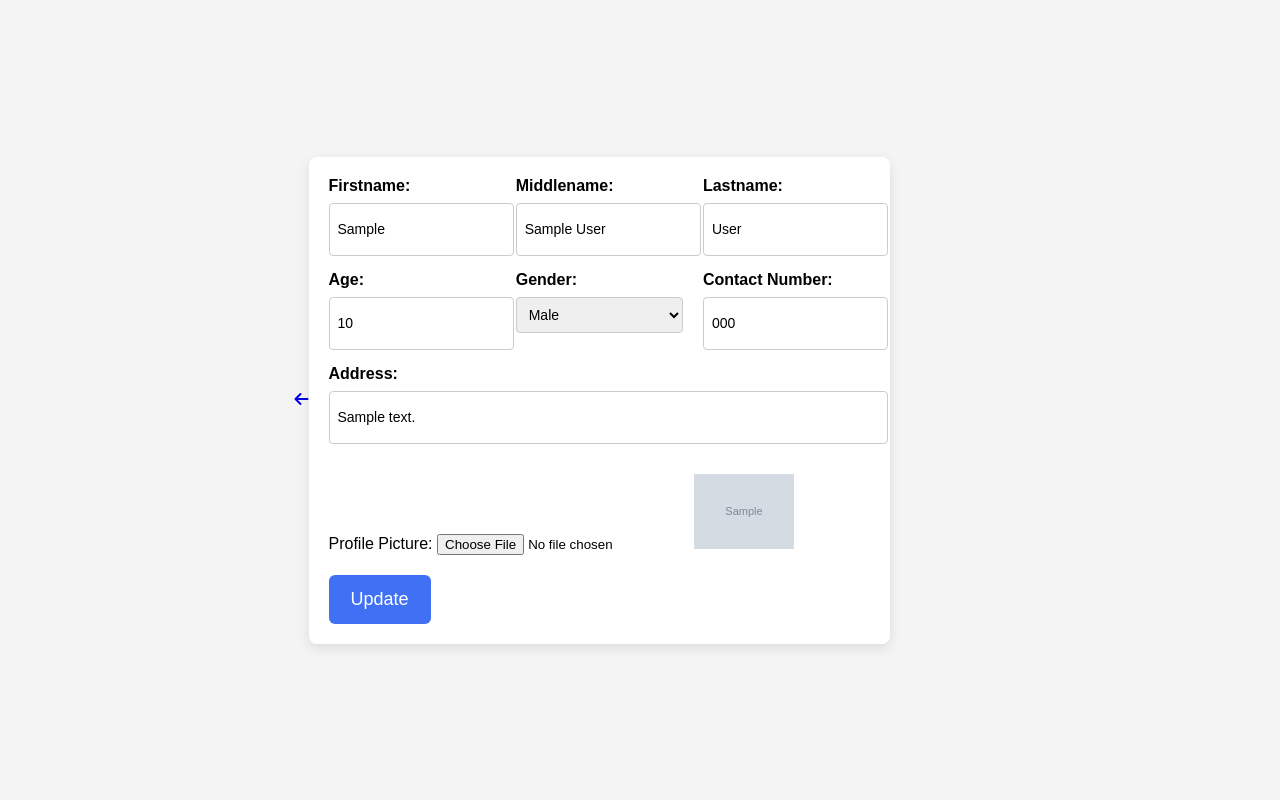
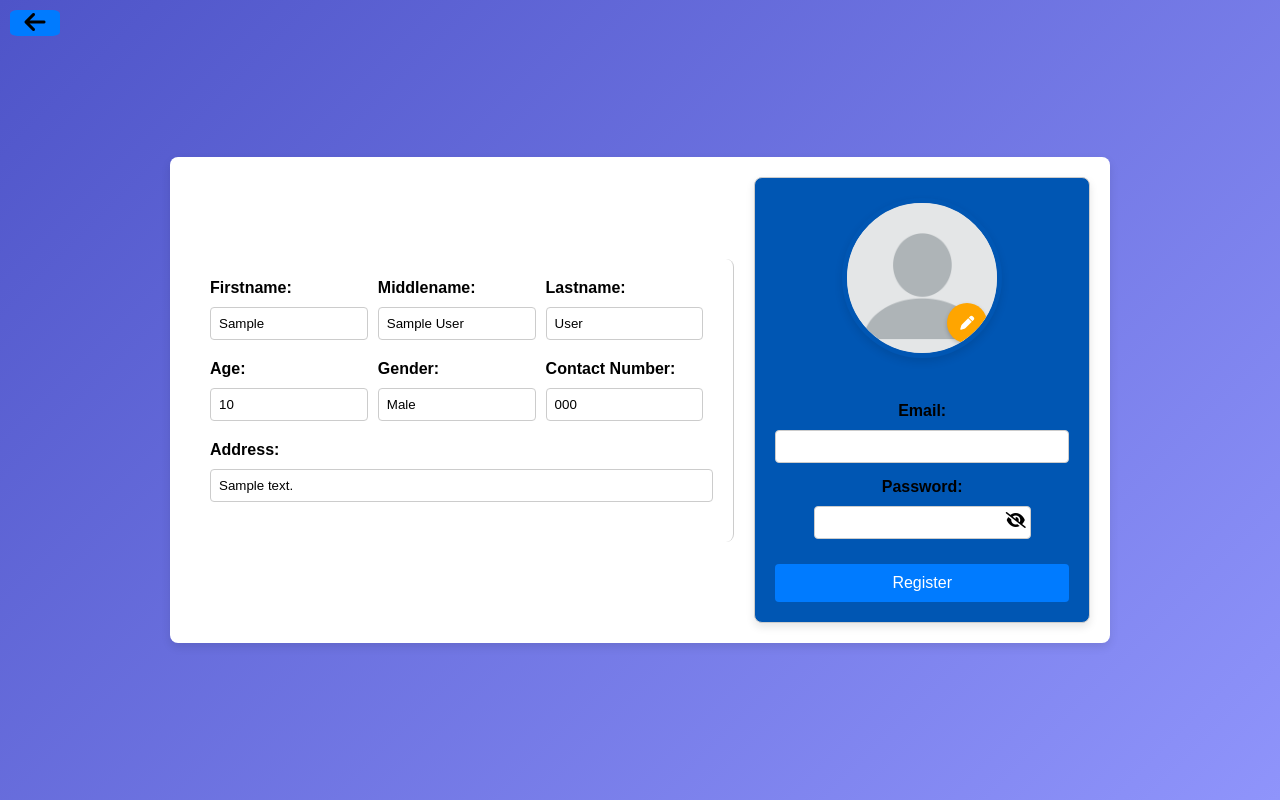
Before and after one commit to cr4zyCute/Bsit-profiling-vincent, a PHP site: page /admin/adminUpdateStudent.php?id=1 in a window 1280 px wide. Run offline with PHP 8.4, Linux system fonts and the light colour scheme; a user stored in the database is signed in; tables that the repository leaves empty hold one stand-in row (values such as "Sample post"); grey boxes marked "Sample" are stand-in pictures; data that the repository does not hold is empty.

Commit message:
nov/25/2:5

```diff
--- a/admin/adminUpdateStudent.php
+++ b/admin/adminUpdateStudent.php
@@ -18,56 +18,57 @@ if (isset($_GET['id'])) {
     echo "Invalid student ID!";
     exit;
 }
-
-
-if ($_SERVER['REQUEST_METHOD'] === 'POST' && isset($_POST['update'])) {
-    $id = $_POST['student_id'];
-    $firstname = $_POST['firstname'];
-    $middlename = $_POST['middlename'];
-    $lastname = $_POST['lastname'];
-    $age = $_POST['age'];
-    $gender = $_POST['gender'];
-    $phone = $_POST['phone'];
-    $address = $_POST['address'];
-    $imageQuery = "";
-
+  if ($_SERVER['REQUEST_METHOD'] == 'POST') {
+        $firstname = mysqli_real_escape_string($conn, $_POST['firstname']);
+        $lastname = mysqli_real_escape_string($conn, $_POST['lastname']);
+        $age = mysqli_real_escape_string($conn, $_POST['age']);
+        $gender = mysqli_real_escape_string($conn, $_POST['gender']);
+        $phone = mysqli_real_escape_string($conn, $_POST['phone']);
+        $address = mysqli_real_escape_string($conn, $_POST['address']);
+        $email = mysqli_real_escape_string($conn, $_POST['email']);
+        $imageQueryPart = "";
         if (!empty($_FILES['profileImage']['name'])) {
             $imageName = basename($_FILES['profileImage']['name']);
-        $imagePath = '../images-data/' . $imageName;
+            $imagePath = 'images-data/' . $imageName;
 
        if (move_uploaded_file($_FILES['profileImage']['tmp_name'], $imagePath)) {
-            $imageQuery = ", image = '$imagePath'";
+    $imageQueryPart = ", student.image = '$imagePath'";
+    } else {
+        echo "Failed to upload image.";
+        var_dump($_FILES);
+        exit();
+    }
+    }
+    $updateQuery = "
+        UPDATE student
+        JOIN loginCredentials ON student.id = loginCredentials.student_id
+        SET
+            student.firstname = '$firstname',
+            student.lastname = '$lastname',
+            student.age = '$age',
+            student.gender = '$gender',
+            student.phone = '$phone',
+            student.address = '$address',
+            loginCredentials.email = '$email'
+            $imageQueryPart
+        WHERE student.id = '$student_id'
+    ";
+        if (mysqli_query($conn, $updateQuery)) {
+            header("Location: student.php");
+            exit();
+        } else {
+            echo "Error updating profile: " . mysqli_error($conn);
         }
     }
 
-    $updateQuery = "UPDATE student SET
-                    firstname = '$firstname',
-                    middlename = '$middlename',
-                    lastname = '$lastname',
-                    age = '$age',
-                    gender = '$gender',
-                    phone = '$phone',
-                    address = '$address'
-                    $imageQuery
-                    WHERE id = $id";
-
-    if (mysqli_query($conn, $updateQuery)) {
-        header("Location: adminUpdateStudent.php?id=$id&update=success");
-    } else {
-        echo "Error updating record: " . mysqli_error($conn);
-    }
-}
-
-
 ?>
-
 <!DOCTYPE html>
 <html lang="en">
 <head>
     <meta charset="UTF-8">
     <meta name="viewport" content="width=device-width, initial-scale=1.0">
     <title>Edit Student</title>
-    <link rel="stylesheet" href="../css/adminUpdateStudent.css">
+     <link rel="stylesheet" href="../css/adminaddStudent.css">
     <link rel="stylesheet" href="https://cdnjs.cloudflare.com/ajax/libs/font-awesome/6.7.1/css/all.min.css" integrity="sha512-5Hs3dF2AEPkpNAR7UiOHba+lRSJNeM2ECkwxUIxC1Q/FLycGTbNapWXB4tP889k5T5Ju8fs4b1P5z/iB4nMfSQ==" crossorigin="anonymous" referrerpolicy="no-referrer" />
 
 </head>
@@ -80,10 +81,7 @@ if ($_SERVER['REQUEST_METHOD'] === 'POST' && isset($_POST['update'])) {
 
 
    <form action="?id=<?php echo $student['id']; ?>" method="post" enctype="multipart/form-data">
-
     <div class="container">
-            <input type="hidden" name="student_id" value="<?php echo $student['id']; ?>">
-
         <div class="form-section">
             <div class="form-row">
                 <div class="form-group">
@@ -97,47 +95,64 @@ if ($_SERVER['REQUEST_METHOD'] === 'POST' && isset($_POST['update'])) {
                 <div class="form-group">
                     <label for="lastname">Lastname:</label>
                     <input type="text" id="lastname" name="lastname" value="<?php echo htmlspecialchars($student['lastname']); ?>" required>
+
                 </div>
             </div>
             <div class="form-row">
                 <div class="form-group">
                     <label for="age">Age:</label>
                     <input type="number" id="age" name="age" value="<?php echo htmlspecialchars($student['age']); ?>" required>
+
                 </div>
                 <div class="form-group">
                     <label for="gender">Gender:</label>
-                        <select id="gender" name="gender" required>
-                            <option value="Male" <?php echo $student['gender'] === 'Male' ? 'selected' : ''; ?>>Male</option>
-                            <option value="Female" <?php echo $student['gender'] === 'Female' ? 'selected' : ''; ?>>Female</option>
-                            <option value="Others" <?php echo $student['gender'] === 'Others' ? 'selected' : ''; ?>>Others</option>
-                        </select>
+                    <input type="text" id="gender" name="gender" value="<?php echo htmlspecialchars($student['gender']); ?>" required>
                 </div>
                 <div class="form-group">
                     <label for="phone">Contact Number:</label>
-                        <input type="text" id="phone" name="phone" value="<?php echo htmlspecialchars($student['phone']); ?>" required>
+                    <input type="number" id="phone" name="phone" value="<?php echo htmlspecialchars($student['phone']); ?>" required>
                 </div>
             </div>
             <div class="form-row">
                 <div class="form-group full-width">
                     <label for="address">Address:</label>
-                        <input type="text" id="address" name="address" value="<?php echo htmlspecialchars($student['address']); ?>" required>
+                    <input type="address" id="address" name="address" value="<?php echo htmlspecialchars($student['address']); ?>" required>
                 </div>
             </div>
         </div>
 
       <div class="profile-section">
    <div class="profile-pic">
-                    <label for="profileImage">Profile Picture:</label>
-                    <input type="file" id="profileImage" name="profileImage" accept="image/*">
-                    <?php if (!empty($student['image'])) { ?>
-                        <img src="<?php echo $student['image']; ?>" alt="Profile Picture" style="max-width: 100px; margin-top: 10px;">
-                    <?php } ?>
+    <img id="profileImage" src="../images/blank-profile-picture-973460_1280.png" alt="Profile Picture">
+    <label for="profilePicture">Profile Picture:</label>
+    <input type="file" id="profilePicture" name="profilePicture" accept="image/*" required>
+    <button class="edit-btn" type="button" id="editButton"><i class="fa-solid fa-pen"></i></button>
+</div>
+
+    <div class="login-section">
+        <div class="form-group">
+            <label for="email">Email:</label>
+           <input type="text" id="email" name="email" value="<?php echo htmlspecialchars($student['email']); ?>">
+        </div>
+        <div class="form-group">
+            <label for="password">Password:</label>
+                    <div style="position: relative; display: inline-block;">
+                        <input type="password" id="password" name="password"
+                            value="<?php echo htmlspecialchars($student['password']); ?>" required
+                            style="padding-right: 30px;">
+                        <i class="fa-solid fa-eye-slash" id="togglePassword"
+                            style="position: absolute; right: 5px; top: 50%; transform: translateY(-50%); cursor: pointer;"></i>
+                    </div>
+        </div>
+        <button type="submit" name="submit" class="register-btn">Register</button>
     </div>
 </div>
 
-            <button type="submit" name="update" class="update-btn">Update</button>
     </div>
 </form>
+
+
+
     <section class="modal-section">
     <span class="overlay"></span>
     <div class="modal-box">
--- a/css/adminUpdateStudent.css
+++ b/css/adminUpdateStudent.css
@@ -1,107 +1,228 @@
 body {
+    margin: 0;
     font-family: Arial, sans-serif;
- background-color: #f4f4f4;
-            margin: 0;
-            padding: 0;
+    background-color: #0b0217;
+    height: 100vh;
     display: flex;
     justify-content: center;
     align-items: center;
-            height: 100vh;
+}
+.type {
+    display: flex;
+    justify-content: center;
+    align-items: start;
+    position: absolute;
+    top: -3%;
+    width: 100%;
+}
+
+.type p{
+    font-size: 3em;
+    color: white;
+    display: inline-block;
+    letter-spacing: 0.1em;
+    border-right: solid 3px rgb(252, 249, 249) ;
+    width: 0;
+    overflow: hidden;
+    white-space: nowrap;
+
+    animation:
+        type 3s steps(21) 2s forwards,
+        blink 0.5s steps(1)infinite;
+}
+@keyframes type{
+    to {
+        width: 27ch;
+    }
+}
+@keyframes blink {
+    form-group{ border-color: rgb(255, 255, 255) }
+    50%{ border-color: transparent; }
+    100% { border-color: rgb(255, 255, 255); }
 }
 
 .container {
-            background: #fff;
-            width: 80%;
+    display: flex;
+    flex-wrap: nowrap;
+    justify-content: space-between;
+    align-items: center;
+    width: 100%;
     max-width: 900px;
     padding: 20px;
+    background: #fff;
     border-radius: 8px;
-            box-shadow: 0 4px 12px rgba(0, 0, 0, 0.1);
+    box-shadow: 0 4px 10px rgba(0, 0, 0, 0.1);
+    position: relative;
 }
+
 .form-section {
+    flex: 1 1 60%;
+    padding: 20px;
+    display: flex;
+    flex-direction: column;
+    justify-content: center;
+    border-right: 1px solid #ccc;
+}
+.form-row {
+    display: flex;
+    justify-content: space-between;
     margin-bottom: 20px;
 }
 
-        .form-row {
-            display: flex;
-            justify-content: space-between;
-            margin-bottom: 15px;
+.form-group {
+    flex: 1 1 30%;
+    margin-right: 10px;
 }
 
-        .form-group {
-            flex: 1;
-            margin-right: 20px;
-        }
-
-        .form-group:last-child {
+.form-group.full-width {
+    flex: 1 1 100%;
     margin-right: 0;
 }
 
-        .form-group label {
+label {
+    font-weight: bold;
+    margin-bottom: 5px;
     display: block;
-            margin-bottom: 8px;
-            font-weight: bold;
 }
 
-        .form-group input,
-        .form-group select {
+input, select {
     width: 100%;
     padding: 8px;
+    margin-top: 5px;
+    border: 1px solid #ccc;
     border-radius: 4px;
-            border: 1px solid #ccc;
-            font-size: 14px;
+    box-sizing: border-box;
 }
 
-        .form-group input[type="text"],
-        .form-group input[type="number"] {
-            height: 35px;
+input:focus, select:focus {
+    outline: none;
+    border-color: #007BFF;
+}
+.profile-section {
+    flex: 1 1 35%;
+    padding: 20px;
+    text-align: center;
+    position: relative;
+}
+.profile-pic {
+    position: relative;
+    bottom: 55%;
+    display: inline-block;
+    width: 150px;
+    height: 150px;
+    margin: 0 auto 20px;
+    border-radius: 50%;
+
+    background-color: #e6e6e6;
+    box-shadow: 0 4px 8px rgba(0, 0, 0, 0.1);
+    border: #0056b3 solid 5px;
 }
 
-        .profile-section {
-            margin-top: 20px;
+.profile-pic img {
+    width: 100%;
+    height: 100%;
+    object-fit: cover;
+    border-radius: 50%;
+}
+.edit-btn {
+    position: absolute;
+    bottom: 10px;
+    right: 10px;
+    width: 40px;
+    height: 40px;
+    background-color: #FFA500;
+    color: #fff;
+    font-size: 14px;
+    font-weight: bold;
+    border: none;
+    border-radius: 50%;
+    display: flex;
+    justify-content: center;
+    align-items: center;
+    cursor: pointer;
+    box-shadow: 0 2px 4px rgba(0, 0, 0, 0.2);
+
 }
 
-        .profile-pic {
-            margin-bottom: 20px;
+.edit-btn:hover {
+    background-color: #e69500;
+}
+
+.login-section {
+    display: flex;
+    flex-direction: column;
+    gap: 15px;
+    position: relative;
+    bottom: 15%;
 }
 
 .login-section .form-group {
-            margin-bottom: 15px;
+    flex: none;
+    width: 100%;
+
 }
 
-        .login-section .register-btn {
-            background-color: #28a745;
-            color: white;
-            padding: 10px 20px;
+.register-btn {
+    background-color: #007BFF;
+    color: #fff;
     border: none;
+    padding: 10px;
     font-size: 16px;
-            width: 100%;
+    border-radius: 4px;
     cursor: pointer;
-            border-radius: 4px;
-            transition: background-color 0.3s ease;
+    text-align: center;
+    margin-top: 10px;
 }
 
-        .login-section .register-btn:hover {
-            background-color: #218838;
+.register-btn:hover {
+    background-color: #0056b3;
 }
 
-        section {
-  position: fixed;
-  height: 100%;
-  width: 100%;
-  background: #e3f2fd;
+@media (max-width: 768px) {
+    .container {
+        flex-direction: column;
     }
-button {
-  font-size: 18px;
-  font-weight: 400;
-  color: #fff;
-  padding: 14px 22px;
-  border: none;
-  background: #4070f4;
-  border-radius: 6px;
-  cursor: pointer;
+
+    .form-section, .profile-section {
+        flex: 1 1 100%;
+        border-right: none;
     }
-button:hover {
-  background-color: #265df2;
+}
+
+.form-section {
+    flex: 1 1 60%;
+    padding: 20px;
+    margin-right: 20px;
+    border-radius: 8px;
+}
+.profile-section {
+    flex: 1 1 35%;
+    padding: 20px;
+    text-align: center;
+    background-color: #0056b3;
+    border-radius: 8px;
+    border: 1px solid #ccc;
+    box-shadow: 0 4px 8px rgba(0, 0, 0, 0.1);
+}
+.profile-pic {
+    position: relative;
+    display: inline-block;
+    width: 150px;
+    height: 150px;
+    margin: 0 auto 20px;
+    border-radius: 50%;
+    overflow: hidden;
+    background-color: #e6e6e6;
+    box-shadow: 0 4px 8px rgba(0, 0, 0, 0.1);
+    border: #0056b3 solid 5px;
+}
+
+.login-section {
+    display: flex;
+    flex-direction: column;
+    gap: 15px;
+    position: relative;
+    margin-top: 20px;
 }
 button.show-modal,
 .modal-box {
@@ -193,3 +314,26 @@ section.active .overlay {
     height: 100%;
     background: rgba(0, 0, 0, 0.5);
 }
+.back {
+    position: absolute;
+    top: 10px;
+    left: 10px;
+    z-index: 1000;
+    background-color: #007BFF;
+    width: 50px;
+    height: 26px;
+    border-radius: 15%;
+}
+
+.back a {
+    text-decoration: none;
+    color: #000;
+    font-size: 24px;
+    display: flex;
+    align-items: center;
+    justify-content: center;
+}
+
+.back a:hover {
+    color: #ff3700;
+}
```
Also changed, not shown: admin/admin.php (+18 -47 lines), css/studenProfile.css (+44 -0 lines), student.php (+34 -6 lines), images-data/6fe16827-d53b-4f07-9b9b-bbb41d734d67.jfif (added), images-data/7f36931b-1998-4e83-b38a-4b644edc495d.jfif (added), images-data/d84b3532-ab37-4500-a264-4a0ee4044f9a.jfif (added), uploads/approval_pictures/674361c037014.jpg (added), uploads/approval_pictures/674364b97def5.jpg (added). Lines whose indentation alone changed are shown as unchanged.
